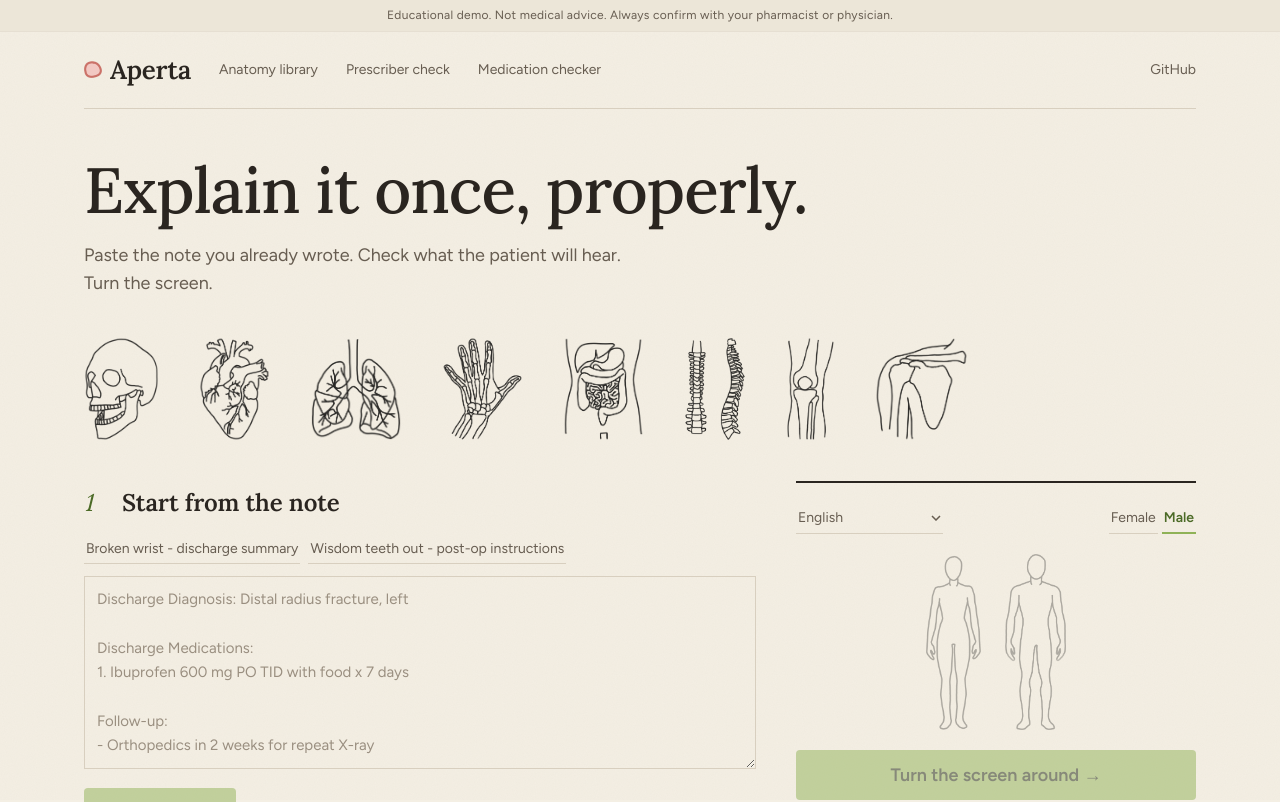
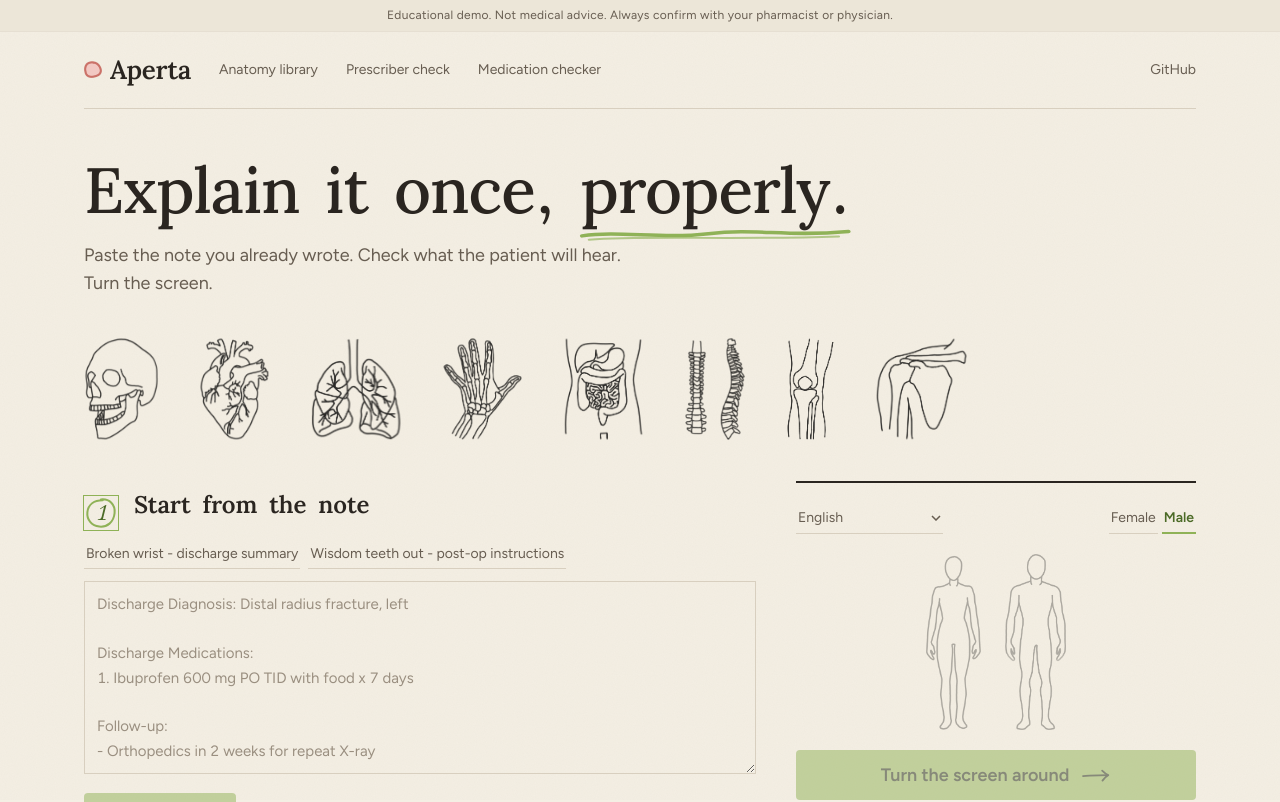
Before and after one commit to ankthba/VTHacks14, a Next.js app: page / in a window 1280 px wide. Shown: the top 802 px of the page. Built offline with nearby package versions, Linux system fonts and the light colour scheme.

Commit message:
Craft: interface marks drawn in the same ink (underline, arrow, checks, step ring, progress strokes), the spot searches the body while the note is read and lands with a bounce, staggered masthead, buttons that press, typesetting details, warmer copy; mouth view on the clinician's drawing

```diff
--- a/app/globals.css
+++ b/app/globals.css
@@ -71,8 +71,14 @@ body {
   font-size: 17px;
   line-height: 1.55;
   -webkit-font-smoothing: antialiased;
+  font-feature-settings: "kern", "liga", "calt";
+  font-variant-numeric: tabular-nums;
+  text-rendering: optimizeLegibility;
   position: relative;
 }
+/* Typesetting details: balanced headings, hung punctuation, no widows. */
+.display, .display-sm { text-wrap: balance; hanging-punctuation: first; }
+p { text-wrap: pretty; }
 
 /* A faint paper grain, so the page is a surface rather than a flat colour. */
 body::before {
@@ -113,8 +119,11 @@ body > * { position: relative; z-index: 1; }
   border-radius: var(--radius);
   padding: 11px 22px;
   font-weight: 600;
-  transition: background-color 120ms ease, color 120ms ease, border-color 120ms ease;
+  transition: background-color 120ms ease, color 120ms ease, border-color 120ms ease, transform 80ms ease;
 }
+.btn:active:not(:disabled) { transform: translateY(1px); }
+.btn .arrow { transition: transform 160ms ease; }
+.btn:hover:not(:disabled) .arrow { transform: translateX(4px); }
 
 .btn-primary {
   background: var(--accent);
@@ -273,14 +282,23 @@ select.chip { appearance: none; padding-right: 18px; background-image: url("data
   margin-bottom: 16px;
 }
 .step-n {
+  position: relative;
   flex: none;
+  width: 34px;
+  height: 34px;
+  display: inline-flex;
+  align-items: center;
+  justify-content: center;
   font-family: var(--font-display), Georgia, serif;
   font-style: italic;
-  font-size: 24px;
+  font-size: 21px;
   line-height: 1;
   color: var(--accent-text);
-  min-width: 22px;
+  transform: translateY(7px);
 }
+/* A hand-drawn ring around the step you are on. */
+.step-n .ring { position: absolute; inset: 0; width: 100%; height: 100%; color: var(--accent); }
+.step-n.done .ring, .step-n.todo .ring { display: none; }
 .step-n.done { color: var(--accent-text); }
 .step-n.todo { color: var(--line); }
 
@@ -340,8 +358,27 @@ input.field {
   0%, 100% { transform: translate(-50%, -50%) scale(1); }
   50% { transform: translate(-50%, -50%) scale(1.12); }
 }
-.spot { animation: spot-breathe 1.8s ease-in-out infinite; }
-@media (prefers-reduced-motion: reduce) { .spot { animation: none; } }
+/* It lands with a little overshoot, then breathes. */
+.spot {
+  animation:
+    spot-land 520ms cubic-bezier(0.2, 0.8, 0.2, 1.25) both,
+    spot-breathe 1.8s ease-in-out 520ms infinite;
+}
+@keyframes spot-land {
+  from { transform: translate(-50%, -50%) scale(2.2); opacity: 0; }
+  to { transform: translate(-50%, -50%) scale(1); opacity: 1; }
+}
+/* While the note is being read, the spot searches the body. */
+.spot-search { transform: translate(-50%, -50%); animation: spot-search 2.6s ease-in-out infinite; }
+@keyframes spot-search {
+  0% { left: 50%; top: 7%; }
+  22% { left: 57%; top: 28%; }
+  44% { left: 50%; top: 44%; }
+  64% { left: 33%; top: 54%; }
+  82% { left: 40%; top: 74%; }
+  100% { left: 50%; top: 7%; }
+}
+@media (prefers-reduced-motion: reduce) { .spot, .spot-search { animation: none; } }
 
 /*
  * The turn. "Turn the screen around" is the product, so the screen turns:
@@ -393,3 +430,14 @@ input.field {
   -webkit-mask-image: linear-gradient(to right, black 82%, transparent);
 }
 @media (max-width: 640px) { .ink-row { height: 80px; gap: 26px; } }
+
+/* The underline under the last word of the headline, drawn by hand. */
+.ink-under { position: relative; white-space: nowrap; }
+.ink-under-svg {
+  position: absolute;
+  left: -1%;
+  bottom: -0.16em;
+  width: 102%;
+  height: 0.24em;
+  color: var(--accent);
+}
--- a/app/page.tsx
+++ b/app/page.tsx
@@ -1,6 +1,7 @@
 "use client";
 
-import { useEffect, useMemo, useRef, useState } from "react";
+import { useEffect, useMemo, useRef, useState, type ReactNode } from "react";
+import { InkArrow, InkCheck, InkRing, InkUnderline } from "@/components/Ink";
 import { CONDITIONS, REGIONS } from "@/lib/anatomy/conditions";
 import type { DiagramId } from "@/lib/anatomy/conditions";
 import { Diagram } from "@/components/Diagram";
@@ -121,6 +122,7 @@ export default function Home() {
     setNoteBusy(true);
     setNoteError(null);
     setNoteStatus(null);
+    const started = Date.now();
     try {
       let json: {
         conditionId: string | null;
@@ -150,6 +152,10 @@ export default function Home() {
         json = await r.json();
         if (!r.ok) throw new Error((json as { detail?: string; error?: string }).detail ?? (json as { error?: string }).error ?? "Could not read the note.");
       }
+
+      // Reading takes a beat even when the answer is instant: the spot is
+      // searching the body in the preview, and it should be seen to land.
+      await new Promise((r) => setTimeout(r, Math.max(0, 1400 - (Date.now() - started))));
 
       const c = json.conditionId ? CONDITIONS.find((x) => x.id === json.conditionId) : undefined;
       if (c) {
@@ -288,7 +294,9 @@ export default function Home() {
   }
 
   const stepClass = (done: boolean, active: boolean) => `step-n ${done ? "done" : active ? "" : "todo"}`;
-  const primaryLabel = busy ? "Preparing\u2026" : "Turn the screen around \u2192";
+  const primaryLabel: ReactNode = busy ? "Getting it ready\u2026" : <>Turn the screen around <InkArrow className="arrow inline-block ml-1 align-[-2px]" /></>;
+  const taglineWords = APP_TAGLINE.split(" ");
+  const taglineLast = taglineWords.pop();
   const canTurn = hasContent && !busy;
 
   return (
@@ -306,14 +314,17 @@ export default function Home() {
         </nav>
 
         <header className="pt-12 pb-10">
-          <h1 className="display" style={{ fontSize: "clamp(2.4rem, 5vw, 4rem)" }}>{APP_TAGLINE}</h1>
+          <h1 className="display" style={{ fontSize: "clamp(2.4rem, 5vw, 4rem)" }}>
+            {taglineWords.join(" ")}{" "}
+            <span className="ink-under">{taglineLast}<InkUnderline className="ink-under-svg" /></span>
+          </h1>
           <p className="text-lg text-[color:var(--muted)] mt-4 max-w-xl">
             Paste the note you already wrote. Check what the patient will hear. Turn the screen.
           </p>
           {/* The masthead: the anatomy, in our own ink, before a word of UI. */}
           <div className="ink-row mt-10" aria-hidden>
-            {(["head", "heart", "lung", "wrist", "abdomen", "spine", "knee", "shoulder"] as DiagramId[]).map((id) => (
-              <div key={id} className="h-full flex-none"><Diagram id={id} fit /></div>
+            {(["head", "heart", "lung", "wrist", "abdomen", "spine", "knee", "shoulder"] as DiagramId[]).map((id, n) => (
+              <div key={id} className="h-full flex-none rise" style={{ animationDelay: `${120 + n * 70}ms` }}><Diagram id={id} fit /></div>
             ))}
           </div>
         </header>
@@ -323,7 +334,7 @@ export default function Home() {
           <div className="doc">
             <section>
               <div className="step">
-                <span className={stepClass(!!noteStatus, true)}>1</span>
+                <span className={stepClass(!!noteStatus, true)}><InkRing className="ring" />1</span>
                 <h2 className="display-sm text-2xl">Start from the note</h2>
               </div>
 
@@ -344,7 +355,7 @@ export default function Home() {
               <input ref={noteFileRef} type="file" accept="image/*" multiple className="hidden" onChange={(e) => ingestNote(e.target.files)} />
               <div className="flex flex-wrap items-center gap-4 mt-3">
                 <button onClick={() => ingestNote()} disabled={noteBusy || !noteText.trim()} className="btn btn-primary disabled:opacity-50">
-                  {noteBusy ? "Reading\u2026" : "Read the note"}
+                  {noteBusy ? "Reading the note\u2026" : "Read the note"}
                 </button>
                 {!IS_STATIC && (
                   <button onClick={() => noteFileRef.current?.click()} disabled={noteBusy} className="link-action">
@@ -372,7 +383,7 @@ export default function Home() {
 
             <section>
               <div className="step">
-                <span className={stepClass(false, hasContent)}>2</span>
+                <span className={stepClass(false, hasContent)}><InkRing className="ring" />2</span>
                 <h2 className="display-sm text-2xl">Check what they will hear</h2>
               </div>
               {!hasContent && (
@@ -444,7 +455,7 @@ export default function Home() {
                   <span className="field-label">Medicines</span>
                   <button onClick={() => setMeds((p) => [...p, { name: "", sig: "" }])} className="link-action">+ Add</button>
                 </div>
-                {meds.length === 0 && <p className="text-[15px] text-[color:var(--muted)]">None yet.</p>}
+                {meds.length === 0 && <p className="text-[15px] text-[color:var(--muted)]">No medicines yet. Reading a note fills these in.</p>}
                 <div className="space-y-4">
                   {meds.map((m, i) => (
                     <div key={i} className="pt-3 border-t border-[color:var(--line-soft)] first:border-0 first:pt-0">
@@ -472,7 +483,7 @@ export default function Home() {
                   <ul className="mb-3 space-y-1.5">
                     {instructions.map((t) => (
                       <li key={t} className="flex justify-between gap-3 text-[15px]">
-                        <span><span style={{ color: "var(--accent-text)" }}>&#10003;</span> {t}</span>
+                        <span className="flex items-start gap-2"><InkCheck className="flex-none mt-[3px] text-[color:var(--accent-text)]" size={16} />{t}</span>
                         <button onClick={() => setInstructions((p) => p.filter((x) => x !== t))} className="link-action">remove</button>
                       </li>
                     ))}
@@ -523,7 +534,7 @@ export default function Home() {
 
             <section className="lg:hidden">
               <div className="step">
-                <span className={stepClass(false, canTurn)}>3</span>
+                <span className={stepClass(false, canTurn)}><InkRing className="ring" />3</span>
                 <h2 className="display-sm text-2xl">Turn the screen</h2>
               </div>
               <button onClick={() => build(true)} disabled={!canTurn} className="btn btn-primary w-full py-4 text-lg disabled:opacity-50">{primaryLabel}</button>
@@ -549,9 +560,9 @@ export default function Home() {
               {selected ? (
                 <div className="mx-auto max-w-[220px] mb-5"><Diagram id={selected.diagram} marks={selected.marks} /></div>
               ) : (
-                <div className="mx-auto h-44 mb-5 flex items-end justify-center gap-6" aria-hidden style={{ opacity: 0.3 }}>
-                  <div className="h-full"><Figure region="body" body="female" spot={false} /></div>
-                  <div className="h-full"><Figure region="body" body="male" spot={false} /></div>
+                <div className="mx-auto h-44 mb-5 flex items-end justify-center gap-6 transition-opacity duration-500" aria-hidden style={{ opacity: noteBusy ? 1 : 0.3 }}>
+                  <div className="h-full"><Figure region="body" body="female" spot={false} searching={noteBusy} /></div>
+                  <div className="h-full"><Figure region="body" body="male" spot={false} searching={noteBusy} /></div>
                 </div>
               )}
               {(customHeadline || selected?.plain) && (
--- /dev/null
+++ b/components/Ink.tsx
@@ -0,0 +1,49 @@
+/**
+ * Interface marks drawn by hand, in the same ink as the anatomy.
+ *
+ * Each path is deliberately a little uneven. A perfect stroke would read as a
+ * font glyph; these should read as the same pen that drew the wrist.
+ */
+const stroke = { fill: "none", stroke: "currentColor", strokeLinecap: "round" as const, strokeLinejoin: "round" as const };
+
+export function InkUnderline({ className = "" }: { className?: string }) {
+  return (
+    <svg viewBox="0 0 200 14" preserveAspectRatio="none" className={className} aria-hidden>
+      <path d="M3 9 C 30 4, 60 12, 95 7 S 150 10, 197 5" {...stroke} strokeWidth="3.2" />
+      <path d="M8 12.5 C 50 8.5, 110 13, 190 9.5" {...stroke} strokeWidth="1.8" opacity=".65" />
+    </svg>
+  );
+}
+
+export function InkArrow({ className = "" }: { className?: string }) {
+  return (
+    <svg viewBox="0 0 44 22" width="30" height="15" className={className} aria-hidden>
+      <path d="M3 12 C 14 10, 26 11, 39 10.5" {...stroke} strokeWidth="2.6" />
+      <path d="M31 4 C 34 7, 37 9.5, 40 10.5 C 37 12, 34 15, 31.5 18.5" {...stroke} strokeWidth="2.6" />
+    </svg>
+  );
+}
+
+export function InkCheck({ className = "", size = 20 }: { className?: string; size?: number }) {
+  return (
+    <svg viewBox="0 0 22 22" width={size} height={size} className={className} aria-hidden>
+      <path d="M3.5 12.5 C 6 14, 8 16.5, 9.5 18.5 C 12 13, 15 8, 19.5 3.5" {...stroke} strokeWidth="2.6" />
+    </svg>
+  );
+}
+
+export function InkRing({ className = "" }: { className?: string }) {
+  return (
+    <svg viewBox="0 0 40 40" className={className} aria-hidden>
+      <path d="M20 4 C 30 3, 37 10, 36 20 C 35 31, 27 37, 18 36 C 9 35, 3 28, 4 19 C 5 10, 12 5, 22 5" {...stroke} strokeWidth="2.4" />
+    </svg>
+  );
+}
+
+export function InkStroke({ className = "" }: { className?: string }) {
+  return (
+    <svg viewBox="0 0 100 8" preserveAspectRatio="none" className={className} aria-hidden>
+      <path d="M2 4.5 C 25 2.5, 55 6, 98 3.5" {...stroke} strokeWidth="3.5" />
+    </svg>
+  );
+}
```
Also changed, not shown: components/BodyLocator.tsx (+5 -2 lines), components/PatientStory.tsx (+8 -4 lines), lib/anatomy/art.ts (+11 -10 lines), public/anatomy/mouth.png (added).
